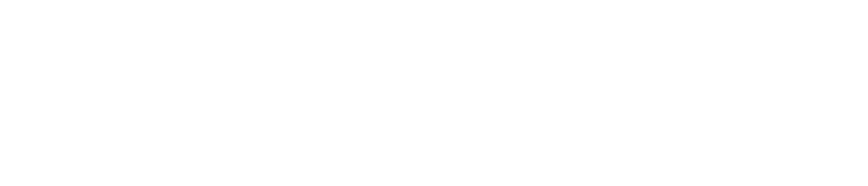
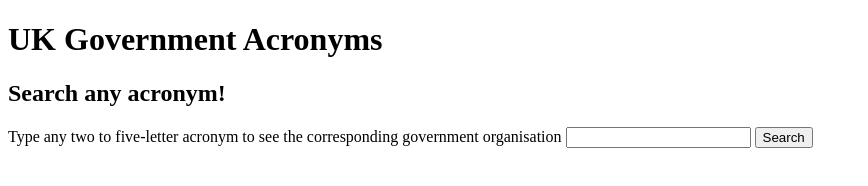
Before and after one commit to yassienAbdillahi/dxwTakeHomeChallenge, a plain HTML site: page index.html in a window 1280 px wide. Shown: the whole page, without its empty margins (0-868 px from the left). Drawn offline with Linux system fonts and the light colour scheme.

Commit message:
Added user input
Closes #2

```diff
--- a/index.html
+++ b/index.html
@@ -15,6 +15,26 @@
         <link rel="stylesheet" type="text/css" href="style.css">
     </head>
     <body>
+        <header>
+            <h1>UK Government Acronyms</h1>
+        </header>
+
+        <main>
+            <section id="userInputSection">
+                <h2>Search any acronym!</h2>
+                <form>
+                    <label for="userInput">Type any two to five-letter acronym to see the corresponding government organisation</label>
+                    <input id="userInput" type="search">
+
+                    <button type="submit">Search</button>
+                </form>
+
+            </section>
+
+            <section id="displaySearchResultsSection">
+
+            </section>
+        </main>
 
 
 
```
